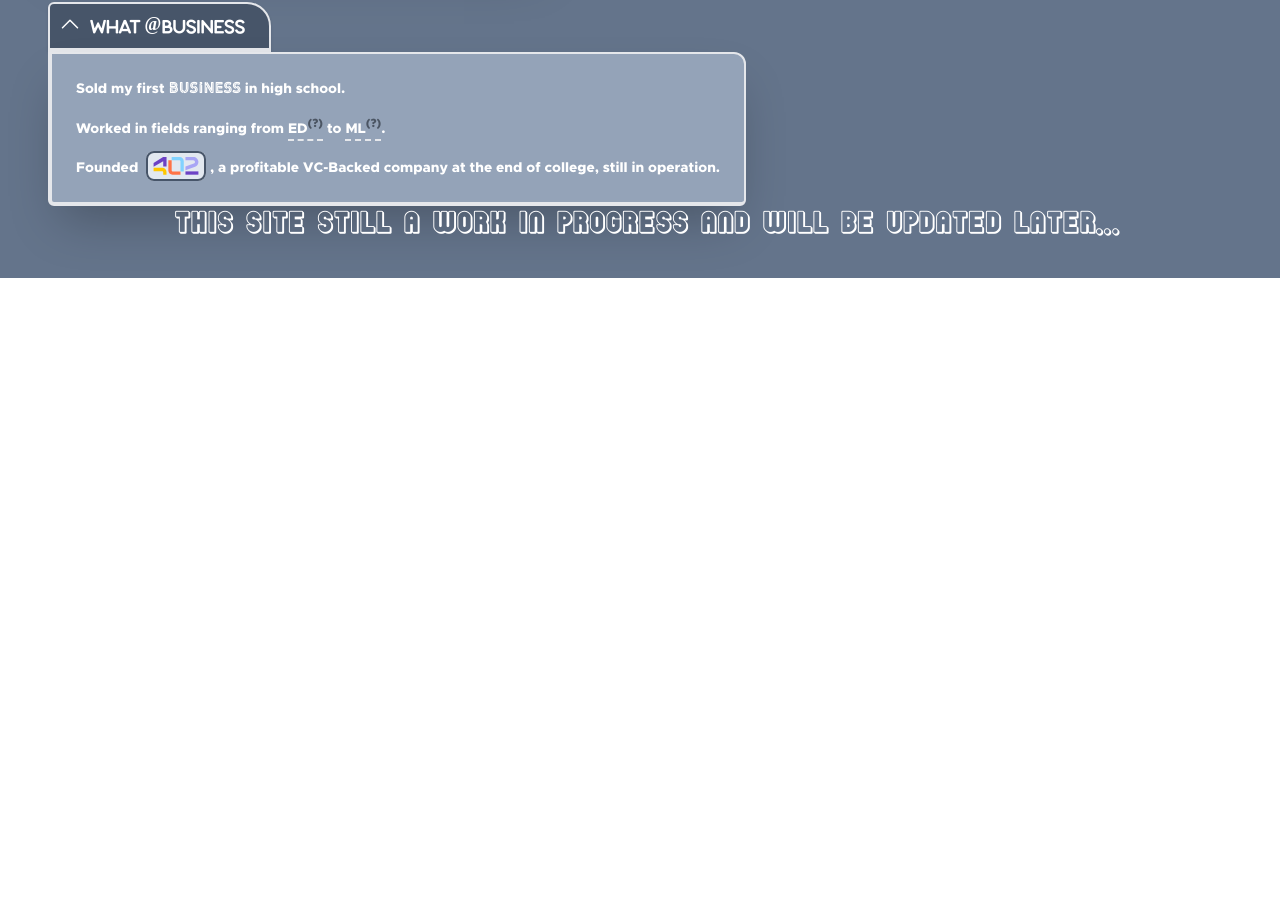
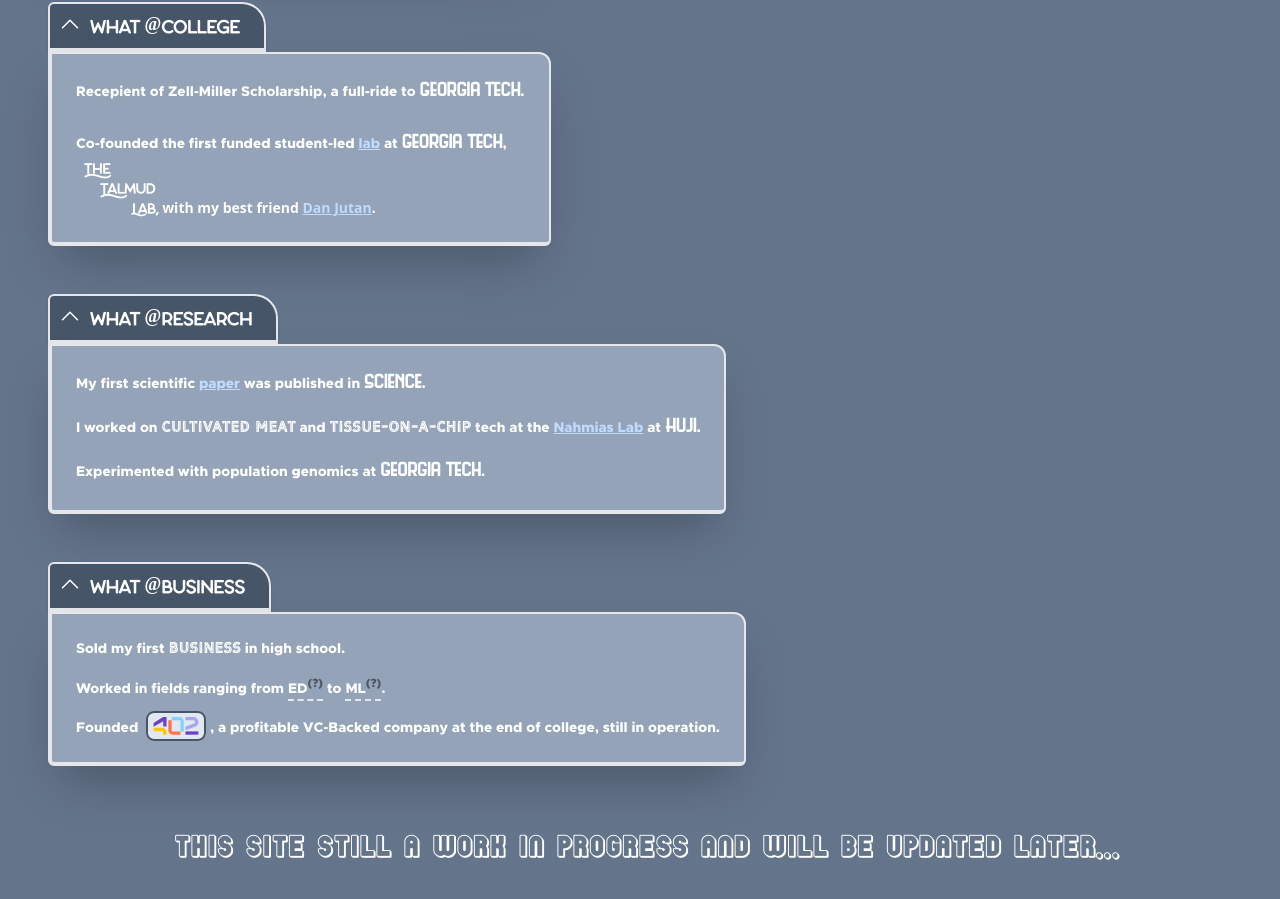
Before and after one commit to Shaun-Regenbaum/personal-site, a SvelteKit app: page / in a window 1280 px wide. Shown: the part 873-1772 px from the top of the page. Before the commit the page ends 1191 px from the top, so only its background shows below. Built offline with nearby package versions, Linux system fonts and the light colour scheme; no server answers.

Commit message:
made it work no more flex row"

```diff
--- a/package.json
+++ b/package.json
@@ -20,6 +20,7 @@
 		"@sveltejs/kit": "^1.0.0",
 		"@types/node": "^18.11.15",
 		"@types/sanitize-html": "^2.6.2",
+		"@types/uuid": "^9.0.0",
 		"autoprefixer": "^10.4.13",
 		"postcss": "^8.4.20",
 		"prettier": "^2.8.0",
--- a/src/routes/+page.svelte
+++ b/src/routes/+page.svelte
@@ -3,7 +3,7 @@
 	import Expandable from '$lib/components/Expandable.svelte';
 </script>
 
-<div class="w-full h-full bg-slate-500 text-white">
+<div class="w-full h-[120%] bg-slate-500 text-white">
 	<main>
 		<section class="pl-12 pt-12">
 			<div
@@ -15,7 +15,7 @@
 				</h2>
 			</div>
 		</section>
-		<div class="flex flex-wrap">
+		<div class="flex flex-col flex-wrap">
 			<Expandable title={'who'}>
 				<div class="space-y-4">
 					<h3>
@@ -208,7 +208,7 @@
 			</section> -->
 		</div>
 
-		<div class="mb-10 flex flex-row justify-center items-center">
+		<div class="mt-10 flex flex-row justify-center items-center">
 			<p class=" pl-4 font-rainy text-2xl pb-10">
 				This site still a work in Progress and will be updated later...
 			</p>
--- a/src/routes/dafdelver/+page.svelte
+++ b/src/routes/dafdelver/+page.svelte
@@ -128,4 +128,7 @@
 			>
 		</div>
 	</form>
+	{#each $text as line, i}
+		<p class="mt-4">{line}</p>
+	{/each}
 </div>
--- a/src/routes/projects/+page.svelte
+++ b/src/routes/projects/+page.svelte
@@ -28,7 +28,7 @@
 			<a class="underline text-blue-200" href="/rambam">Go -></a></Expandable
 		>
 	</main>
-	<p class="ml-4 text-lg ">
+	<p class="ml-4 mt-10 text-lg ">
 		Note: I have other projects all over the internet. These are only projects from 2023 and
 		onwards. Check my github for others.
 	</p>
```
